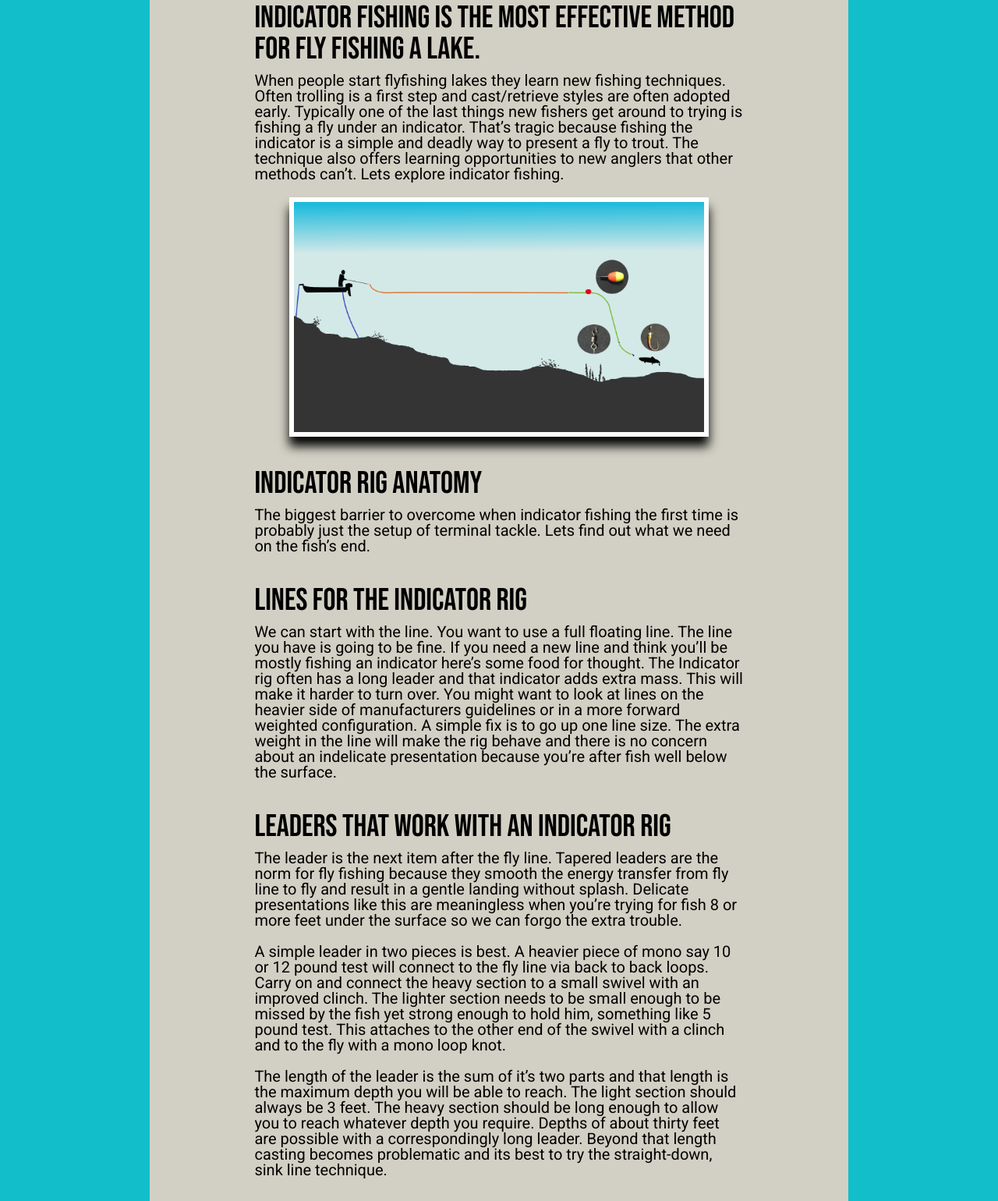
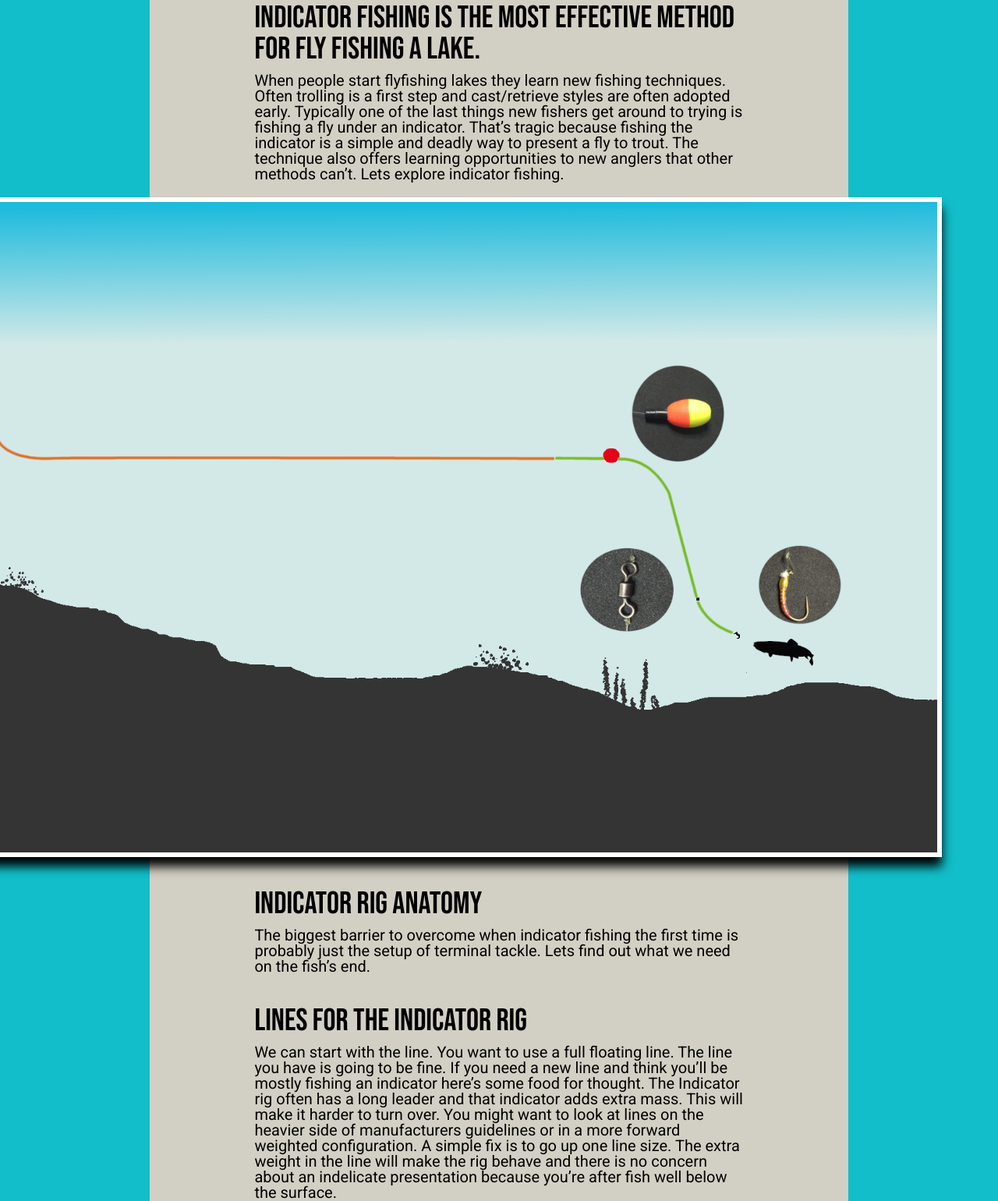
Before and after one commit to Ryan-Cross/stillwater, a Flask app: page /indicator in a window 1280 px wide. Shown: the part 785-2325 px from the top of the page at 78% size. Run offline with Flask 2, Linux system fonts and the light colour scheme.

Commit message:
try3 fix on aspect indicator page

```diff
--- a/SWTApp/static/indicator.css
+++ b/SWTApp/static/indicator.css
@@ -120,9 +120,10 @@ h2{
     display: flex;
     justify-content: center;
     margin-bottom: 2rem;
+    width: 60%;
 }
 .snaps{
-    width: 60%;
+
     object-fit:contain;
     box-sizing: border-box;
     border: .5vw solid white;
```
